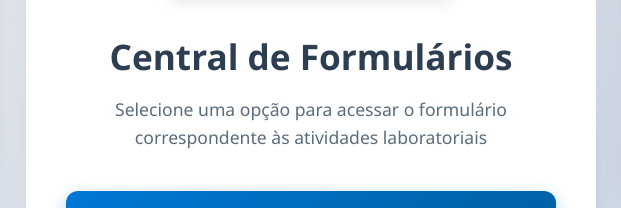
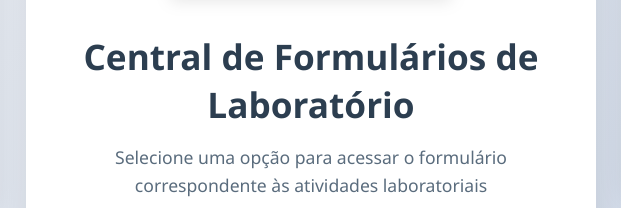
Before and after one commit to itvdslab/centraldeforms, a plain HTML site: page index.html in a window 1280 px wide. Shown: the part 273-481 px from the top of the page, 329-950 px from the left. Drawn offline with Linux system fonts and the light colour scheme.

Commit message:
Update index.html

```diff
--- a/index.html
+++ b/index.html
@@ -378,7 +378,7 @@
     </div>
     <div class="content-area">
       <img class="logo" src="https://i0.wp.com/ciborga.com/wp-content/uploads/2023/07/FFD5On1X0AgeYJL-removebg-preview.png?fit=962%2C259&ssl=1" alt="Logo do laboratório">
-      <h1>Central de Formulários</h1>
+      <h1>Central de Formulários de Laboratório</h1>
       <p class="subtitle">Selecione uma opção para acessar o formulário correspondente às atividades laboratoriais</p>
       <div class="menu">
         <!-- Formulário público -->
```
